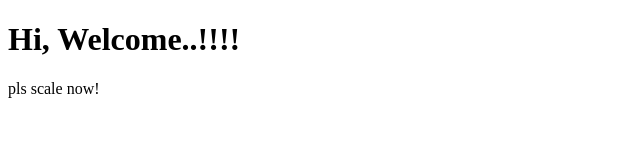
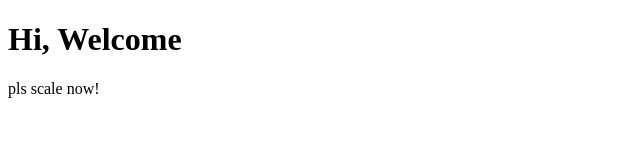
Before and after one commit to ridevork/ridevork.github.io, a plain HTML site: page index.html in a window 1280 px wide. Shown: the full height of the page, 0-640 px from the left. Drawn offline with Linux system fonts and the light colour scheme.

Commit message:
Update index.html

```diff
--- a/index.html
+++ b/index.html
@@ -7,7 +7,7 @@
 <link rel="manifest" href="manifest.json">
 </head>
 <body>
-<h1>Hi, Welcome..!!!!</h1>
+<h1>Hi, Welcome</h1>
 <p>pls scale now!</p>
 
 <script src="index.js"></script>
```
